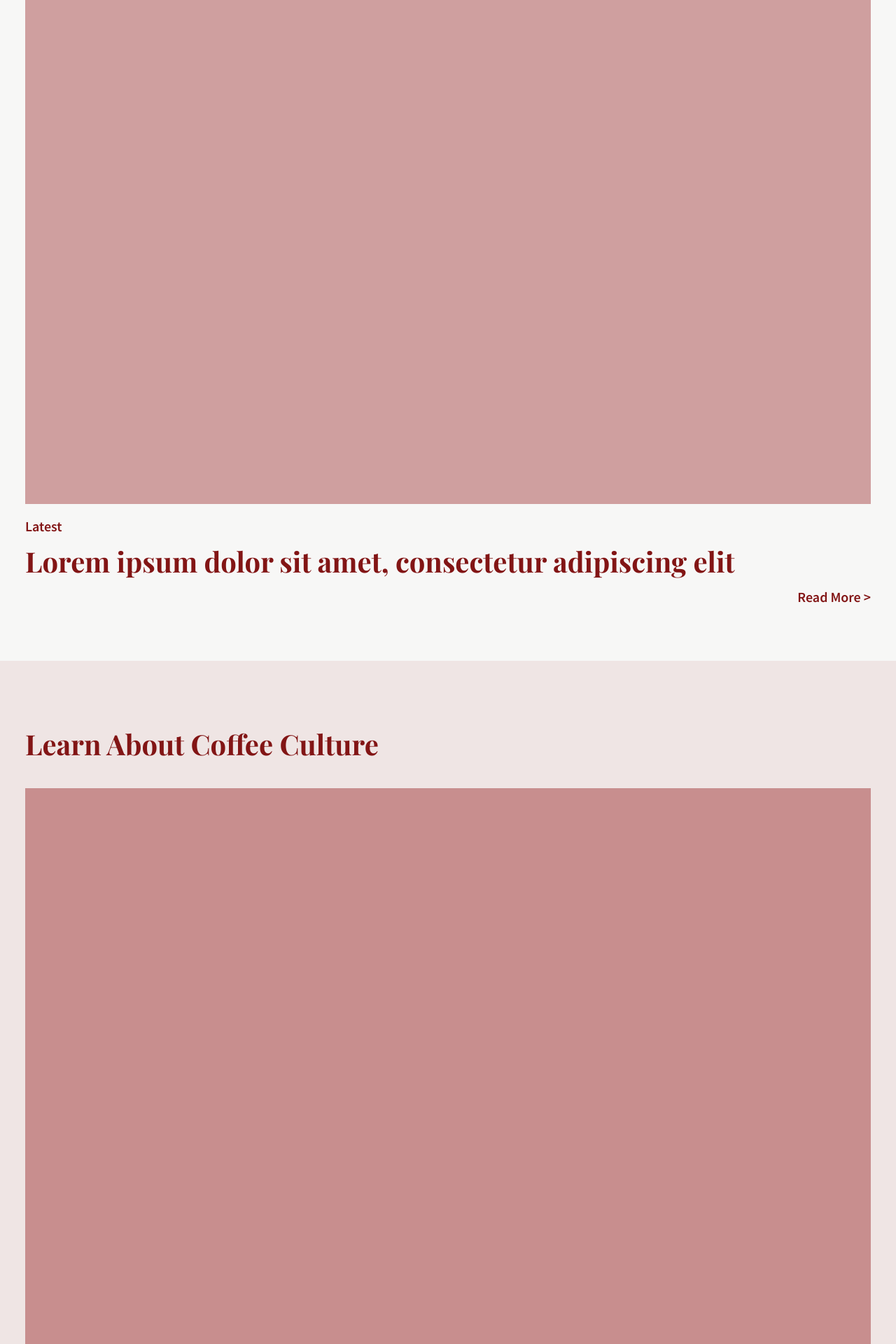
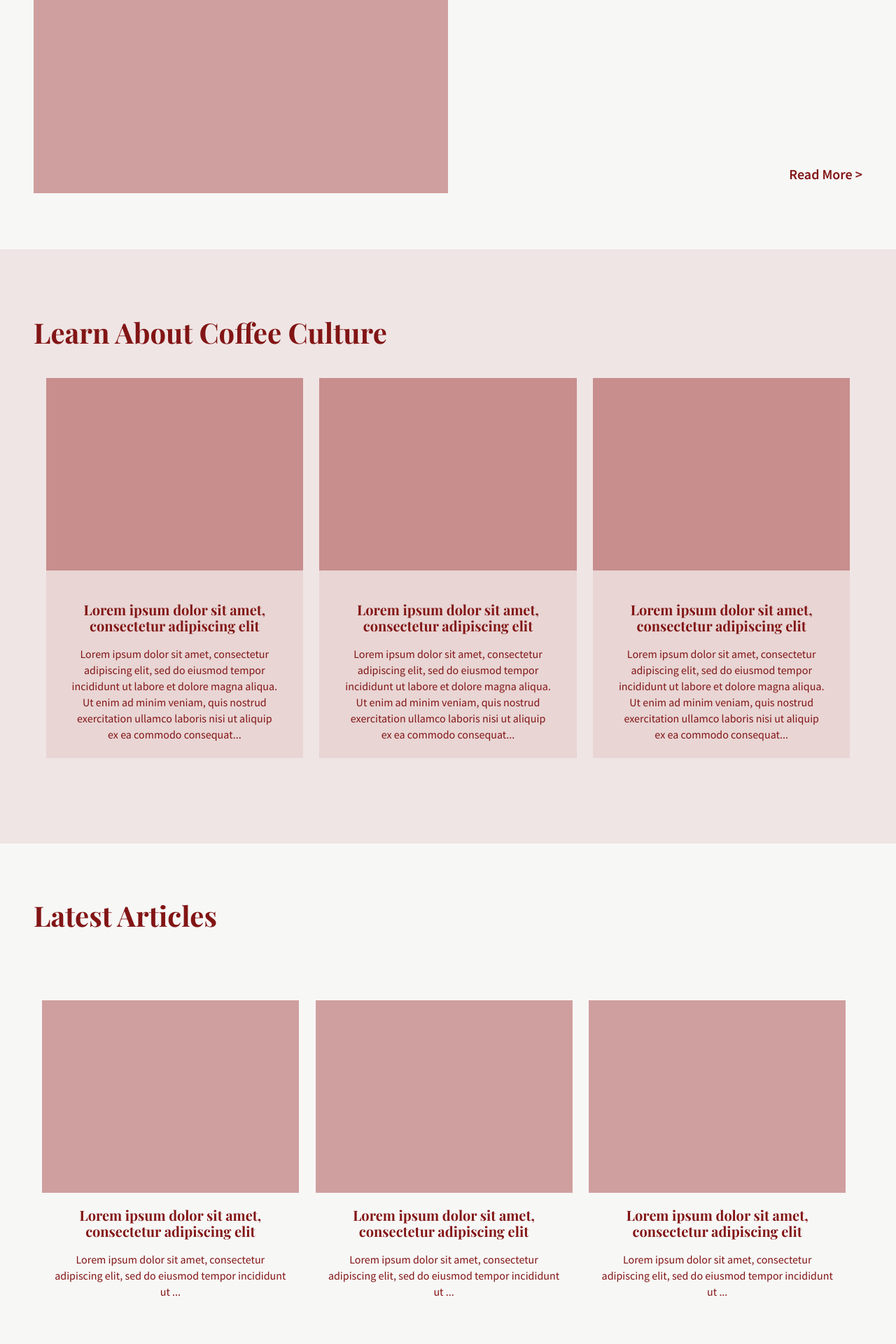
Before and after one commit to GlenCalica/rushingtogether, a PHP site: page / in a window 1280 px wide. Shown: the part 320-2240 px from the top of the page at 70% size. Run offline with PHP 8.4, Linux system fonts and the light colour scheme.

Commit message:
Added Styles
Responsive up to 1024px

```diff
--- a/assets/sass/style.scss
+++ b/assets/sass/style.scss
@@ -37,11 +37,9 @@ p {
   margin: var(--text-margin) 0;
 }
 
-// nav,
-// header,
-// section.learn {
-//   padding: var(--body-padding);
-// }
+p.excerpt {
+  display: none;
+}
 
 nav {
   display: flex;
@@ -57,6 +55,19 @@ nav {
   button {
     border: 0;
     background-color: var(--white);
+  }
+
+  .nav-bar ul {
+    display: flex;
+    list-style-type: none;
+    padding: 0;
+    margin: 0;
+
+    li {
+      color: var(--falu-red);
+      font-weight: 700;
+      margin: 10px;
+    }
   }
 }
 
@@ -95,7 +106,6 @@ section.learn {
       margin: 40px 0;
       .text {
         padding: 24px 36px;
-        font-size: 20px;
         text-align: center;
       }
     }
@@ -190,6 +200,7 @@ footer {
   form {
     display: flex;
     width: 100%;
+    max-width: 500px;
     input {
       font-size: 12px;
       height: 34px;
@@ -253,3 +264,155 @@ footer {
     }
   }
 }
+
+@media only screen and (min-width: 500px) {
+  :root {
+    --body-padding: 0 48px;
+  }
+
+  section.articles .article-container .article .text h1 {
+    font-size: 20px;
+  }
+
+  nav h1 {
+    font-size: 1.4rem;
+  }
+
+  footer {
+    h1 {
+      font-size: 1.4rem;
+    }
+
+    p {
+      font-size: 1rem;
+    }
+
+    .subscribe {
+      margin: 30px 0;
+      form button,
+      form input {
+        font-size: 18px;
+        padding: 5px 10px;
+      }
+    }
+
+    nav.footer-nav .nav-links ul li {
+      font-size: 1rem;
+    }
+
+    .ending-tag h2 {
+      font-size: 18px;
+    }
+
+    .ending-tag p {
+      font-size: 12px;
+    }
+  }
+}
+
+@media only screen and (min-width: 650px) {
+  section.learn .card-container {
+    display: flex;
+    flex-wrap: wrap;
+    justify-content: center;
+
+    .card {
+      width: 46%;
+      height: auto;
+      margin: 2% 2%;
+
+      .text {
+        text-align: center;
+
+        h2 {
+          font-size: 1rem;
+        }
+      }
+    }
+  }
+
+  section.articles .article-container {
+    display: flex;
+    flex-wrap: wrap;
+
+    .article {
+      display: flex;
+      justify-content: center;
+      flex-wrap: wrap;
+      width: 46%;
+      height: auto;
+      margin: 4% 2%;
+
+      .article-image {
+        width: 100%;
+        img {
+          max-width: 100%;
+          max-height: 100%;
+        }
+      }
+      .text {
+        width: 90%;
+        text-align: center;
+        h1 {
+          font-size: 1rem;
+        }
+      }
+    }
+
+    hr {
+      display: none;
+    }
+  }
+}
+
+@media only screen and (min-width: 700px) {
+  p.excerpt {
+    display: inline;
+    font-size: 14px;
+  }
+}
+
+@media only screen and (min-width: 850px) {
+  p.excerpt {
+    display: inline;
+    font-size: 16px;
+  }
+}
+
+@media only screen and (min-width: 900px) {
+  header {
+    display: flex;
+    justify-content: space-between;
+
+    img {
+      width: 50%;
+    }
+
+    .featured-text {
+      display: flex;
+      flex-direction: column;
+      width: 45%;
+
+      .read-more {
+        margin-top: auto;
+      }
+    }
+  }
+
+  section.instagram .image-container .image {
+    width: 23%;
+    margin: 1% 1%;
+  }
+}
+
+@media only screen and (min-width: 1000px) {
+  section.learn .card-container .card {
+    width: 31%;
+    margin: 1% 1%;
+  }
+
+  section.articles .article-container .article {
+    width: 31%;
+    margin: 4% 1%;
+  }
+}
--- a/index.html
+++ b/index.html
@@ -12,11 +12,26 @@
         <h1>Rushing Together</h1>
         <button><img src="assets/icons/icon-hamburger.svg" alt=""></button>
 
+        <!-- <div class="nav-bar">
+            <ul>
+                <li>Home</li>
+                <li>Articles</li>
+                <li>About</li>
+                <li>Recommendations</li>
+                <li>
+                    <div class="search">
+                        <form class="search-term">
+                            <input type="text" placeholder="Search . . .">
+                            <button>O</button>
+                    </div>
+                </li>
+            </ul>
+        </div> -->
     </nav>
 
     <header>
         <img src="assets/images/4x3.png" alt="">
-        <div>
+        <div class="featured-text">
             <p>Latest</p>
             <h1>Lorem ipsum dolor sit amet, consectetur adipiscing elit</h1>
             <p class="read-more">Read More ></p>
@@ -30,6 +45,7 @@
                 <img src="assets/images/4x3.png" alt="">
                 <div class="text">
                     <h2>Lorem ipsum dolor sit amet, consectetur adipiscing elit</h2>
+                    <p class="excerpt">Lorem ipsum dolor sit amet, consectetur adipiscing elit, sed do eiusmod tempor incididunt ut labore et dolore magna aliqua. Ut enim ad minim veniam, quis nostrud exercitation ullamco laboris nisi ut aliquip ex ea commodo consequat... </p>
                 </div>
             </div>
 
@@ -37,6 +53,7 @@
                 <img src="assets/images/4x3.png" alt="">
                 <div class="text">
                     <h2>Lorem ipsum dolor sit amet, consectetur adipiscing elit</h2>
+                    <p class="excerpt">Lorem ipsum dolor sit amet, consectetur adipiscing elit, sed do eiusmod tempor incididunt ut labore et dolore magna aliqua. Ut enim ad minim veniam, quis nostrud exercitation ullamco laboris nisi ut aliquip ex ea commodo consequat... </p>
                 </div>
             </div>
 
@@ -44,6 +61,7 @@
                 <img src="assets/images/4x3.png" alt="">
                 <div class="text">
                     <h2>Lorem ipsum dolor sit amet, consectetur adipiscing elit</h2>
+                    <p class="excerpt">Lorem ipsum dolor sit amet, consectetur adipiscing elit, sed do eiusmod tempor incididunt ut labore et dolore magna aliqua. Ut enim ad minim veniam, quis nostrud exercitation ullamco laboris nisi ut aliquip ex ea commodo consequat... </p>
                 </div>
             </div>
         </div>
@@ -60,6 +78,7 @@
 
                 <div class="text">
                     <h1>Lorem ipsum dolor sit amet, consectetur adipiscing elit</h1>
+                    <p class="excerpt">Lorem ipsum dolor sit amet, consectetur adipiscing elit, sed do eiusmod tempor incididunt ut ... </p>
                 </div>
             </div>
 
@@ -72,6 +91,7 @@
 
                 <div class="text">
                     <h1>Lorem ipsum dolor sit amet, consectetur adipiscing elit</h1>
+                    <p class="excerpt">Lorem ipsum dolor sit amet, consectetur adipiscing elit, sed do eiusmod tempor incididunt ut ... </p>
                 </div>
             </div>
 
@@ -84,6 +104,7 @@
 
                 <div class="text">
                     <h1>Lorem ipsum dolor sit amet, consectetur adipiscing elit</h1>
+                    <p class="excerpt">Lorem ipsum dolor sit amet, consectetur adipiscing elit, sed do eiusmod tempor incididunt ut ... </p>
                 </div>
             </div>
 
@@ -96,6 +117,7 @@
 
                 <div class="text">
                     <h1>Lorem ipsum dolor sit amet, consectetur adipiscing elit</h1>
+                    <p class="excerpt">Lorem ipsum dolor sit amet, consectetur adipiscing elit, sed do eiusmod tempor incididunt ut ... </p>
                 </div>
             </div>
 
@@ -108,6 +130,7 @@
 
                 <div class="text">
                     <h1>Lorem ipsum dolor sit amet, consectetur adipiscing elit</h1>
+                    <p class="excerpt">Lorem ipsum dolor sit amet, consectetur adipiscing elit, sed do eiusmod tempor incididunt ut ... </p>
                 </div>
             </div>
 
@@ -120,6 +143,7 @@
 
                 <div class="text">
                     <h1>Lorem ipsum dolor sit amet, consectetur adipiscing elit</h1>
+                    <p class="excerpt">Lorem ipsum dolor sit amet, consectetur adipiscing elit, sed do eiusmod tempor incididunt ut ... </p>
                 </div>
             </div>
         </div>
@@ -150,16 +174,25 @@
             <div class="image">
                 <img src="assets/images/3x4.png" alt="">
             </div>
+            <div class="image">
+                <img src="assets/images/3x4.png" alt="">
+            </div>
+            <div class="image">
+                <img src="assets/images/3x4.png" alt="">
+            </div>
         </div>
     </section>
 
     <footer>
         <h1>Rushing Together</h1>
-        <p>Sign up for our newsletter</p>
-        <form class="email">
-            <input type="text" placeholder="Email Address">
-            <button>Subscribe</button>
-        </form>
+        <div class="subscribe">
+            <p>Sign up for our newsletter</p>
+            <form class="email">
+                <input type="text" placeholder="Email Address">
+                <button>Subscribe</button>
+            </form>
+        </div>
+
         <nav class="footer-nav">
             <div class="nav-links">
                 <ul>
--- a/style.css
+++ b/style.css
@@ -36,6 +36,10 @@ p {
   margin: var(--text-margin) 0;
 }
 
+p.excerpt {
+  display: none;
+}
+
 nav {
   display: flex;
   justify-content: space-between;
@@ -49,6 +53,17 @@ nav h1 {
 nav button {
   border: 0;
   background-color: var(--white);
+}
+nav .nav-bar ul {
+  display: flex;
+  list-style-type: none;
+  padding: 0;
+  margin: 0;
+}
+nav .nav-bar ul li {
+  color: var(--falu-red);
+  font-weight: 700;
+  margin: 10px;
 }
 
 header {
@@ -84,7 +99,6 @@ section.learn .card-container .card {
 }
 section.learn .card-container .card .text {
   padding: 24px 36px;
-  font-size: 20px;
   text-align: center;
 }
 
@@ -166,6 +180,7 @@ footer p {
 footer form {
   display: flex;
   width: 100%;
+  max-width: 500px;
 }
 footer form input {
   font-size: 12px;
@@ -225,4 +240,135 @@ footer .ending-tag p {
   font-size: 10px;
 }
 
+@media only screen and (min-width: 500px) {
+  :root {
+    --body-padding: 0 48px;
+  }
+
+  section.articles .article-container .article .text h1 {
+    font-size: 20px;
+  }
+
+  nav h1 {
+    font-size: 1.4rem;
+  }
+
+  footer h1 {
+    font-size: 1.4rem;
+  }
+  footer p {
+    font-size: 1rem;
+  }
+  footer .subscribe {
+    margin: 30px 0;
+  }
+  footer .subscribe form button,
+footer .subscribe form input {
+    font-size: 18px;
+    padding: 5px 10px;
+  }
+  footer nav.footer-nav .nav-links ul li {
+    font-size: 1rem;
+  }
+  footer .ending-tag h2 {
+    font-size: 18px;
+  }
+  footer .ending-tag p {
+    font-size: 12px;
+  }
+}
+@media only screen and (min-width: 650px) {
+  section.learn .card-container {
+    display: flex;
+    flex-wrap: wrap;
+    justify-content: center;
+  }
+  section.learn .card-container .card {
+    width: 46%;
+    height: auto;
+    margin: 2% 2%;
+  }
+  section.learn .card-container .card .text {
+    text-align: center;
+  }
+  section.learn .card-container .card .text h2 {
+    font-size: 1rem;
+  }
+
+  section.articles .article-container {
+    display: flex;
+    flex-wrap: wrap;
+  }
+  section.articles .article-container .article {
+    display: flex;
+    justify-content: center;
+    flex-wrap: wrap;
+    width: 46%;
+    height: auto;
+    margin: 4% 2%;
+  }
+  section.articles .article-container .article .article-image {
+    width: 100%;
+  }
+  section.articles .article-container .article .article-image img {
+    max-width: 100%;
+    max-height: 100%;
+  }
+  section.articles .article-container .article .text {
+    width: 90%;
+    text-align: center;
+  }
+  section.articles .article-container .article .text h1 {
+    font-size: 1rem;
+  }
+  section.articles .article-container hr {
+    display: none;
+  }
+}
+@media only screen and (min-width: 700px) {
+  p.excerpt {
+    display: inline;
+    font-size: 14px;
+  }
+}
+@media only screen and (min-width: 850px) {
+  p.excerpt {
+    display: inline;
+    font-size: 16px;
+  }
+}
+@media only screen and (min-width: 900px) {
+  header {
+    display: flex;
+    justify-content: space-between;
+  }
+  header img {
+    width: 50%;
+  }
+  header .featured-text {
+    display: flex;
+    flex-direction: column;
+    width: 45%;
+  }
+  header .featured-text .read-more {
+    margin-top: auto;
+  }
+
+  section.instagram .image-container .image {
+    width: 23%;
+    margin: 1% 1%;
+  }
+}
+@media only screen and (min-width: 1000px) {
+  section.learn .card-container .card {
+    width: 31%;
+    margin: 1% 1%;
+  }
+
+  section.articles .article-container .article {
+    width: 31%;
+    margin: 4% 1%;
+  }
+}
+
 /*# sourceMappingURL=style.css.map */
```
Also changed, not shown: 1 other file.
